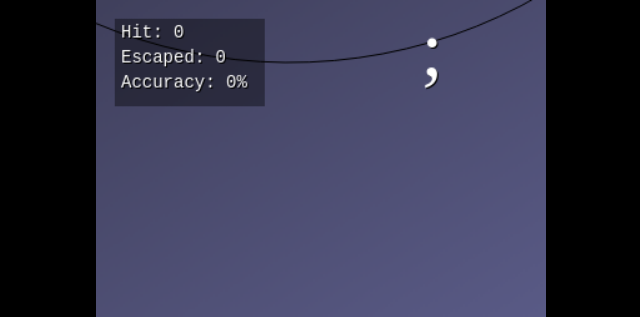
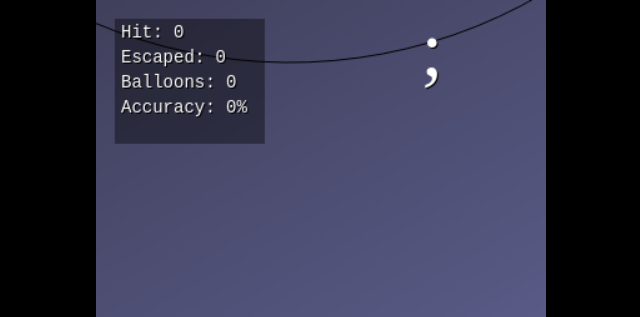
Before and after one commit to chrisrobison/balloon-pop, a plain HTML site: page index.html in a window 1280 px wide. Shown: the top 317 px of the page, without its empty margins (319-959 px from the left). Drawn offline with Linux system fonts and the light colour scheme.

Commit message:
Changed display of game state.  still not quite right.

```diff
--- a/index.html
+++ b/index.html
@@ -151,7 +151,8 @@
                 taps: 0,
                 hit: 0,
                 escaped: 0,
-                accuracy: 0
+                accuracy: 0,
+                total: 0
             },
             // we'll set the rest of these
             // in the init function
@@ -180,6 +181,7 @@
 
                 POP.CLOUD = new Image();
                 POP.CLOUD.src = "cloud2.png";
+
                 POP.SUNMOON = new Image();
                 POP.SUNMOON.src = (POP.state.night) ? "moon2.png" : "sun2.png";
 
@@ -389,7 +391,7 @@
                     POP.state.sunmoon = new POP.SunMoon();
                 }
                 // cycle through all entities and update as necessary
-                for (i = 0; i < POP.entities.length; i += 1) {
+                for (i = 0; i < POP.entities.length; i++) {
                     POP.entities[i].update();
 
                     if (POP.entities[i].type === 'balloon' && checkCollision) {
@@ -415,6 +417,9 @@
                     // delete from array if remove property
                     // flag is set to true
                     if (POP.entities[i].remove) {
+                        if (POP.entities[i].type === "balloon") {
+                            POP.score.total++;
+                        }
                         POP.entities.splice(i, 1);
                     }
                 }
@@ -426,7 +431,7 @@
                 //POP.wire.offset = Math.sin(POP.wire.time * 0.8) * 5;
 
                 // calculate accuracy
-                POP.score.accuracy = (POP.score.hit / POP.score.taps) * 100;
+                POP.score.accuracy = (POP.score.hit / POP.score.taps ) * 100;
                 POP.score.accuracy = isNaN(POP.score.accuracy) ? 0 : ~~(POP.score.accuracy); // a handy way to round floats
 
             },
@@ -459,12 +464,13 @@
                 }
 
                 POP.ctx.fillStyle = "#00000066";
-                POP.ctx.fillRect(15, 15, 120, 70);
+                POP.ctx.fillRect(15, 15, 120, 100);
 
                 // display scores
                 POP.Draw.text('Hit: ' + POP.score.hit, 20, 30, 14, '#fff');
                 POP.Draw.text('Escaped: ' + POP.score.escaped, 20, 50, 14, '#fff');
-                POP.Draw.text('Accuracy: ' + POP.score.accuracy + '%', 20, 70, 14, '#fff');
+                POP.Draw.text('Balloons: ' + POP.score.total, 20, 70, 14, '#fff');
+                POP.Draw.text('Accuracy: ' + POP.score.accuracy + '%', 20, 90, 14, '#fff');
                 if (POP.paused) {
                     POP.Draw.text(String.fromCharCode(52), 260, 60, 64, '#fff', "Webdings");
                 } else {
@@ -617,8 +623,8 @@
             this.x = -this.width;
             this.y = ~~(Math.random() * (POP.HEIGHT - this.height));
 
-            this.velX = Math.random() * Math.random() + .25;
-            this.velY = Math.random() * .5;
+            this.velX = (Math.random() * (Math.random() * .25)) / 100;
+            this.velY = ((Math.random() * .25) + .25 ) / 100;
 
             this.velY *= (this.y < (POP.currentHeight / 2)) ? 1 : -1;
 
@@ -631,7 +637,7 @@
 
             this.render = function() {
                 POP.ctx.save();
-                POP.ctx.globalAlpha = 0.6;
+                POP.ctx.globalAlpha = 0.4;
                 POP.ctx.drawImage(this.img, this.x, this.y, this.width, this.height);
                 POP.ctx.restore();
             };
@@ -639,13 +645,16 @@
 
 
 
-        POP.Cloud = function() {
+        POP.Cloud = function(r=false) {
             this.rand = Math.random();
-            this.width = ~~(this.rand * 300) + 150;
-            this.height = ~~(this.width); // * 0.66666);
-            this.x = -this.width;
-            this.y = ~~(Math.random() * (POP.HEIGHT - this.height));
-            this.velX = Math.random() * Math.random();
+            this.scale = this.rand + .25;
+            this.width = 300 * this.scale;
+            this.height = 200 * this.scale;
+
+            this.x = (r) ? ~~(this.rand * POP.currentWidth) : -this.width;
+            this.y = ~~(this.rand * (POP.HEIGHT - this.height));
+
+            this.velX = this.rand * this.rand;
             this.velY = 0;
 
             this.update = function() {
@@ -657,7 +666,7 @@
 
             this.render = function() {
                 POP.ctx.save();
-                POP.ctx.globalAlpha = 0.6;
+                POP.ctx.globalAlpha = 0.4;
                 POP.ctx.drawImage(POP.CLOUD, this.x, this.y, this.width, this.height);
                 POP.ctx.restore();
             };
@@ -665,6 +674,7 @@
 
         POP.Balloon = function() {
             this.type = 'balloon';
+
             this.r = (Math.random() * 20) + (20 / POP.level);
             this.speed = (Math.random() * 2) + .25;
             this.rando = Math.floor(Math.random() * colorlist.length);
@@ -696,7 +706,7 @@
                 this.x = this.wireSize * Math.sin(time) + this.xConstant;
 
                 // if offscreen flag for removal
-                if (this.y < -10) {
+                if (this.y < -this.height) {
                     POP.score.escaped += 1; // update score
                     this.remove = true;
                 }
```
